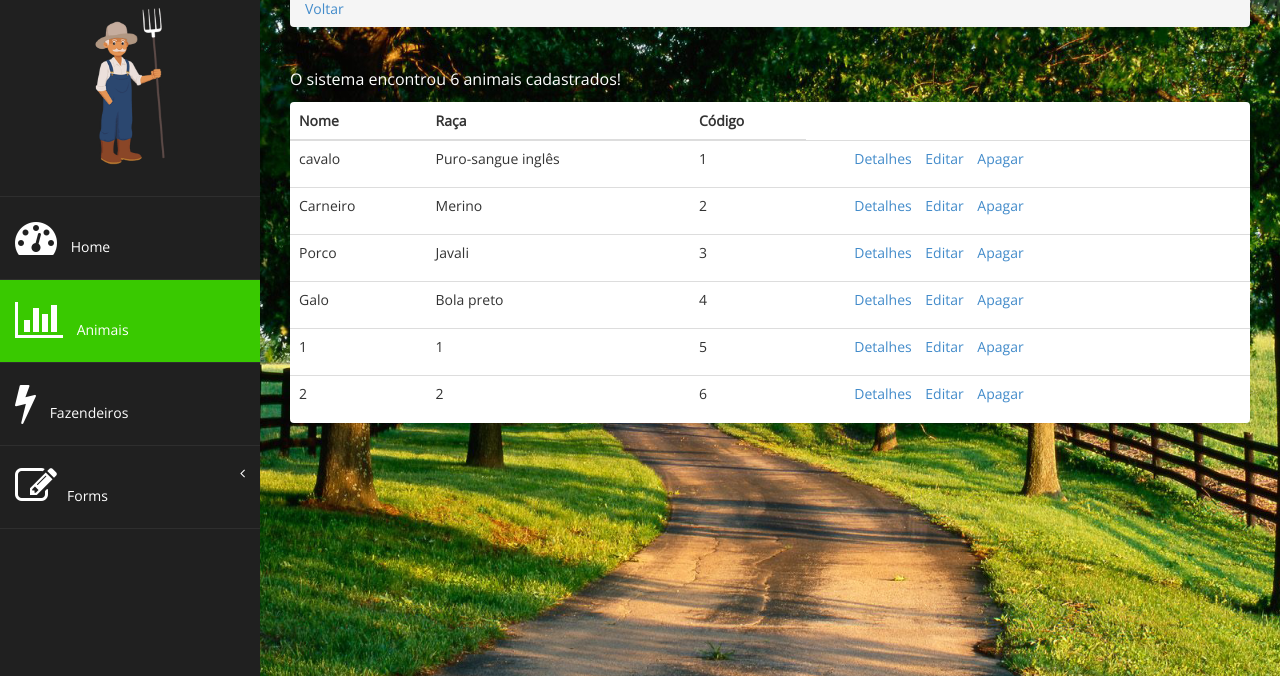
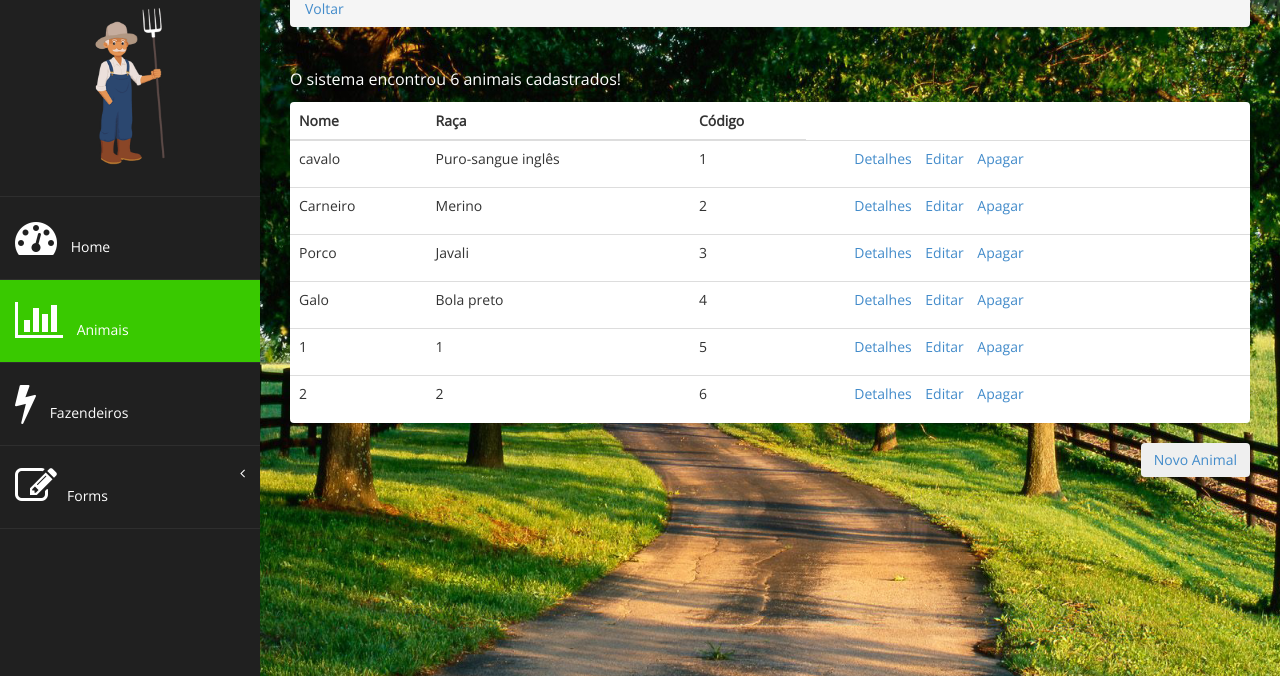
Before and after one commit to mulleroliveira/fazenda, a Django app: page /gestao/animais/ in a window 1280 px wide. Shown: the part 84-760 px from the top of the page. Run offline with Django 3.2, Linux system fonts and the light colour scheme; data comes from the database, SQL or seed files in the repository; both versions use the stored data as it was after the commit; some libraries are stand-ins or nearby versions.

Commit message:
Implemenção do método .save no Form dos animais.

```diff
--- a/gestao/static/assets/css/style.css
+++ b/gestao/static/assets/css/style.css
@@ -84,3 +84,7 @@
       height: 200px;
       border-radius: 50%;
 }
+
+#cadastro {
+      float: right;
+}
--- a/gestao/templates/animal/list.html
+++ b/gestao/templates/animal/list.html
@@ -1,14 +1,10 @@
-{% extends 'base.html' %}
-
-{% block active-animais %}
-active-menu
-{% endblock %}
-
-{% block conteudo %}
+{% extends 'base.html' %} {% block active-animais %} active-menu {% endblock %} {% block conteudo %}
 <div class="row">
       <div class="col-md-12">
             <ol class="breadcrumb">
-                  <li><a href="/gestao">Voltar</a></li>
+                  <li>
+                        <a href="/gestao">Voltar</a>
+                  </li>
             </ol>
       </div>
 </div>
@@ -42,6 +38,7 @@ active-menu
                         <p id="sistema">O sistema encontrou {{animais | length}} animais cadastrados!</p>
                   </tfoot>
             </table>
+            <button id="cadastro" type="button" class="btn btn-dark"><a href="/gestao/animais/form/">Novo Animal</a></button>
       </div>
 </div>
 {% endblock %}
--- a/gestao/templates/base.html
+++ b/gestao/templates/base.html
@@ -49,10 +49,10 @@
                             <i class="fa fa-bolt fa-3x"></i> Fazendeiros</a>
                     </li>
                     <li class="">
-                        <a href="#"><i class="fa fa-edit fa-3x"></i>Forms<span class="fa arrow"></span></a>
+                        <a href="#" class="{% block active-form %} {% endblock %}"><i class="fa fa-edit fa-3x"></i>Forms<span class="fa arrow"></span></a>
                         <ul class="nav nav-second-level collapse" aria-expanded="false" style="height: 0px;">
                             <li>
-                                <a href="/gestao/animal/form/">Animal</a>
+                                <a href="/gestao/animais/form/">Animal</a>
                             </li>
                             <li>
                                 <a href="#">Fazendeiro</a>
--- a/gestao/views.py
+++ b/gestao/views.py
@@ -1,4 +1,4 @@
-from django.shortcuts import render
+from django.shortcuts import render, redirect
 from . models import Animal, Fazendeiro
 from datetime import datetime, timedelta
 from . forms import AnimalForm
@@ -31,8 +31,13 @@ def animal_show(request, animal_id):
       return render(request, 'animal/show.html', {'animal':animal})
 
 def animal_form(request):
-      form = AnimalForm()
-      return render(request, 'animal/form.html', {'form':form})
+      if request.method == 'POST':
+            form = AnimalForm(request.POST)
+            form.save()
+            return redirect('/gestao/animais/')
+      else:
+            form = AnimalForm()
+            return render(request, 'animal/form.html', {'form':form})
 
 def fazendeiros_list(request):
       fazendeiros = Fazendeiro.objects.all()
```
Also changed, not shown: gestao/templates/animal/form.html (+10 -1 lines), db.sqlite3.
